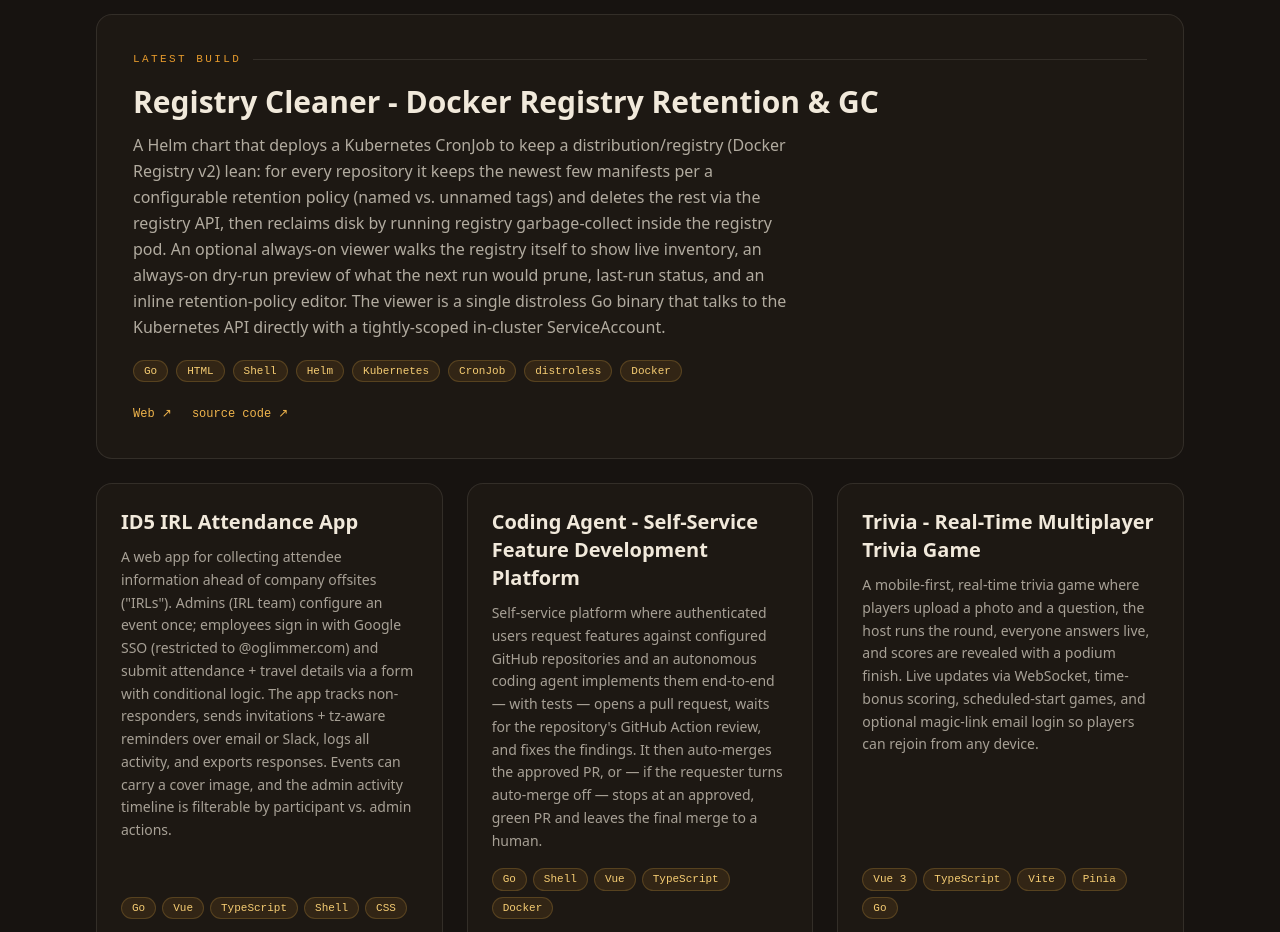
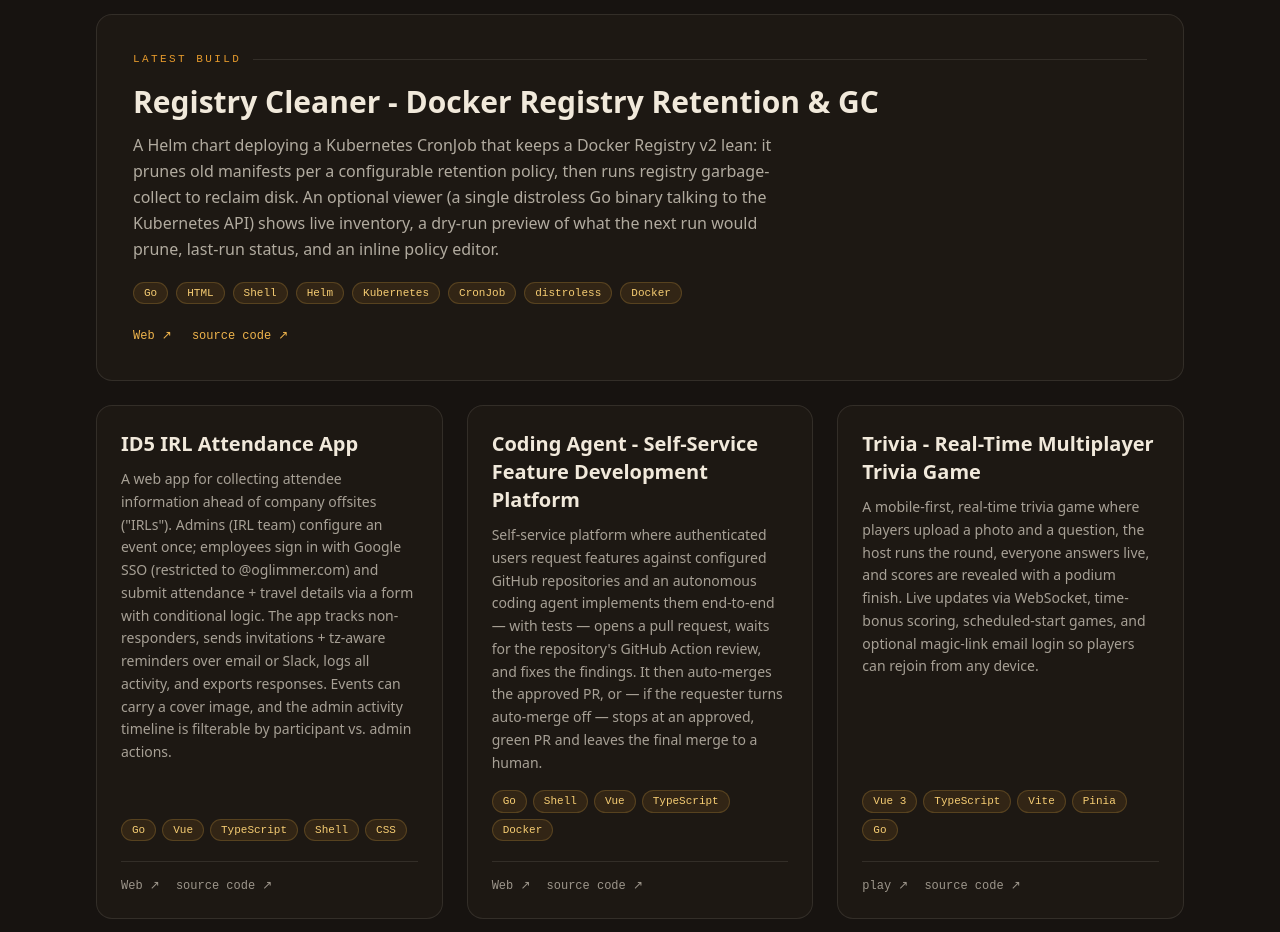
Before and after one commit to oglimmer/homepage-oglimmer.com, a Nuxt app: page / in a window 1280 px wide. Shown: the part 1700-2632 px from the top of the page. Built offline with nearby package versions, Linux system fonts and the light colour scheme.

Commit message:
feat: link Registry Cleaner from the k8s portal and trim its blurb

```diff
--- a/data/k8s-portal.ts
+++ b/data/k8s-portal.ts
@@ -43,6 +43,7 @@ export const k8sPortalItems: K8sPortalItem[] = [
     text: "Simple and secure container image registry",
     linkData: [
       ["https://registry.oglimmer.com/ui/", "Dashboard"],
+      ["https://registry-cleaner.oglimmer.com/", "Cleaner"],
       ["https://distribution.github.io/distribution/", "Home page"],
     ],
     techList: "[k8s, docker, container-registry, container]",
--- a/data/projects.ts
+++ b/data/projects.ts
@@ -8,7 +8,7 @@ export interface Project {
 export const projects: Project[] = [
   {
     title: "Registry Cleaner - Docker Registry Retention & GC",
-    text: "A Helm chart that deploys a Kubernetes CronJob to keep a distribution/registry (Docker Registry v2) lean: for every repository it keeps the newest few manifests per a configurable retention policy (named vs. unnamed tags) and deletes the rest via the registry API, then reclaims disk by running registry garbage-collect inside the registry pod. An optional always-on viewer walks the registry itself to show live inventory, an always-on dry-run preview of what the next run would prune, last-run status, and an inline retention-policy editor. The viewer is a single distroless Go binary that talks to the Kubernetes API directly with a tightly-scoped in-cluster ServiceAccount.",
+    text: "A Helm chart deploying a Kubernetes CronJob that keeps a Docker Registry v2 lean: it prunes old manifests per a configurable retention policy, then runs registry garbage-collect to reclaim disk. An optional viewer (a single distroless Go binary talking to the Kubernetes API) shows live inventory, a dry-run preview of what the next run would prune, last-run status, and an inline policy editor.",
     linkData: [
       ["https://registry-cleaner.oglimmer.com/", "Web"],
       ["https://github.com/oglimmer/registry-cleaner", "source code"]
```
